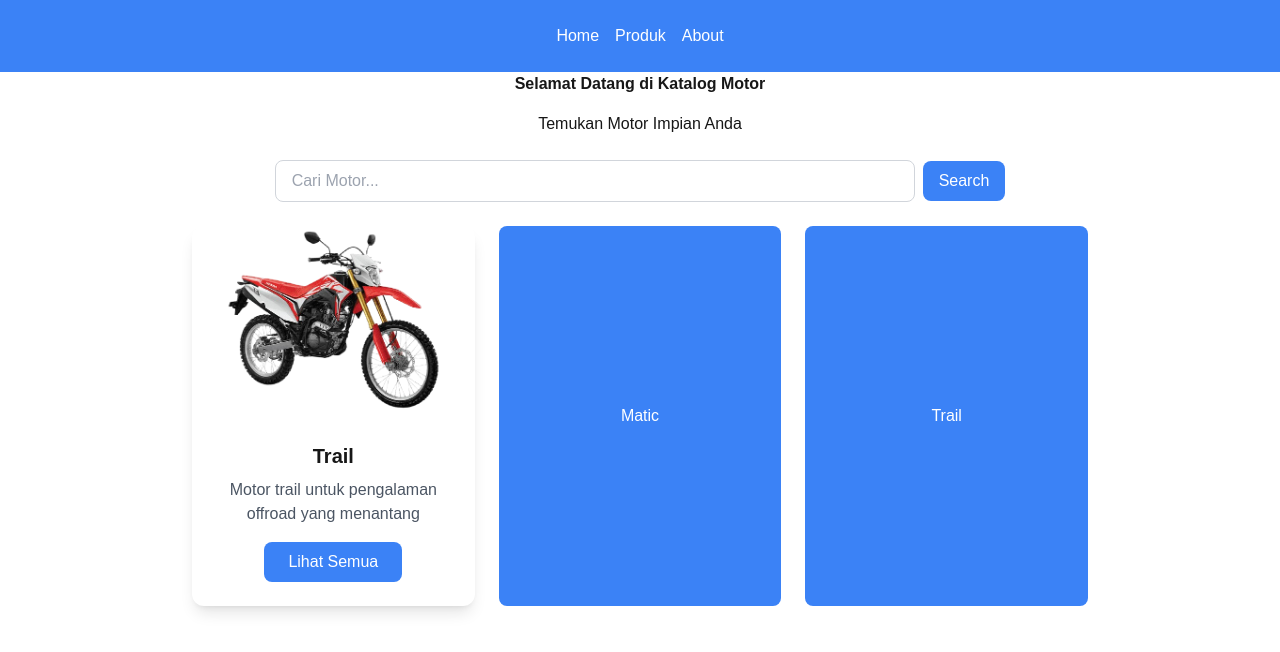
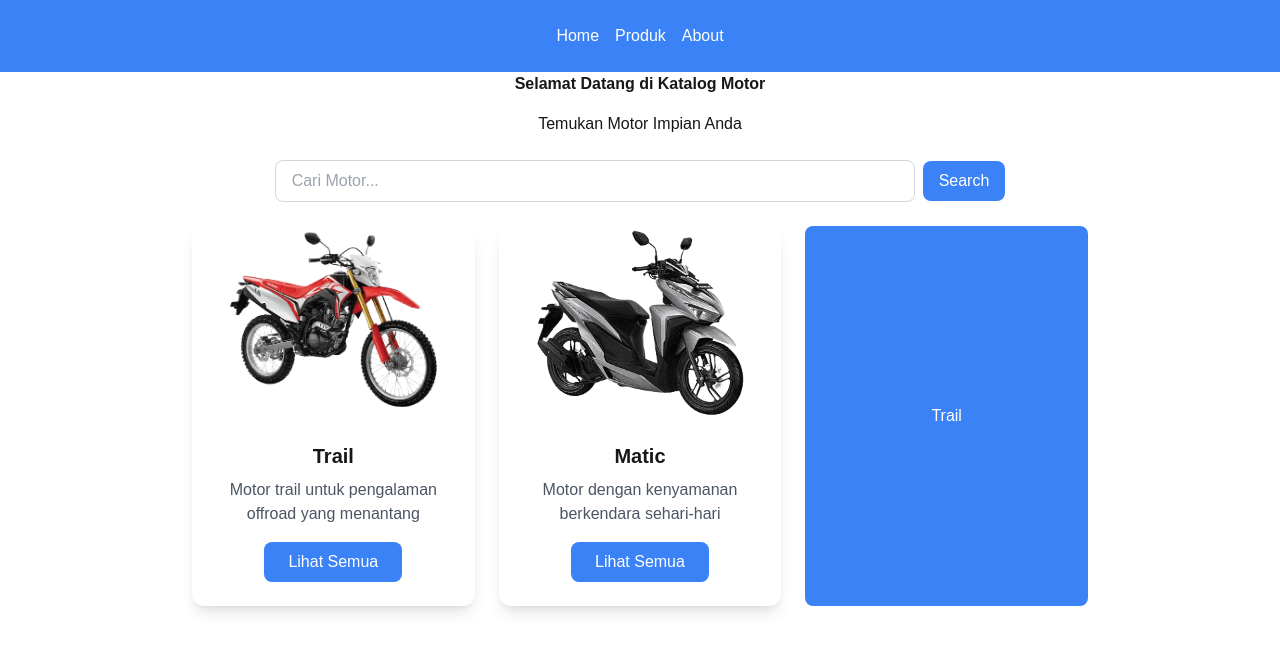
Before and after one commit to TriSasongko/GALACTRI, a Next.js app: page / in a window 1280 px wide. Shown: the top 652 px of the page. Built offline with nearby package versions, Linux system fonts and the light colour scheme.

Commit message:
tri: menerapkan styling pada card jenis motor trail ke jenis motor matic

```diff
--- a/app/page.tsx
+++ b/app/page.tsx
@@ -23,7 +23,7 @@ export default function Home() {
               src="/crf.png"
               alt="Sport Motorcycle"
               fill
-              className="object-cover"
+              className="object-contain"
             />
           </div>
           <div className="p-6">
@@ -37,9 +37,26 @@ export default function Home() {
           </div>
         </div>
 
-        <button className="bg-blue-500 text-white px-6 py-2 rounded-lg hover:bg-blue-600">
-          Matic
+        <div className="bg-white rounded-xl shadow-lg overflow-hidden hover:shadow-xl transition-shadow">
+          <div className="h-48 relative">
+            <Image
+              src="/vario.png"
+              alt="Sport Motorcycle"
+              fill
+              className="object-contain"
+            />
+          </div>
+          <div className="p-6">
+            <h3 className="font-bold text-xl mb-2">Matic</h3>
+            <p className="text-gray-600 mb-4">
+            Motor dengan kenyamanan berkendara sehari-hari
+            </p>
+            <button className="bg-blue-500 text-white px-6 py-2 rounded-lg hover:bg-blue-600">
+          Lihat Semua
         </button>
+          </div>
+        </div>
+
         <button className="bg-blue-500 text-white px-6 py-2 rounded-lg hover:bg-blue-600">
           Trail
         </button>
```
Also changed, not shown: 1 other file (tests, documents, lock files or other folders).
